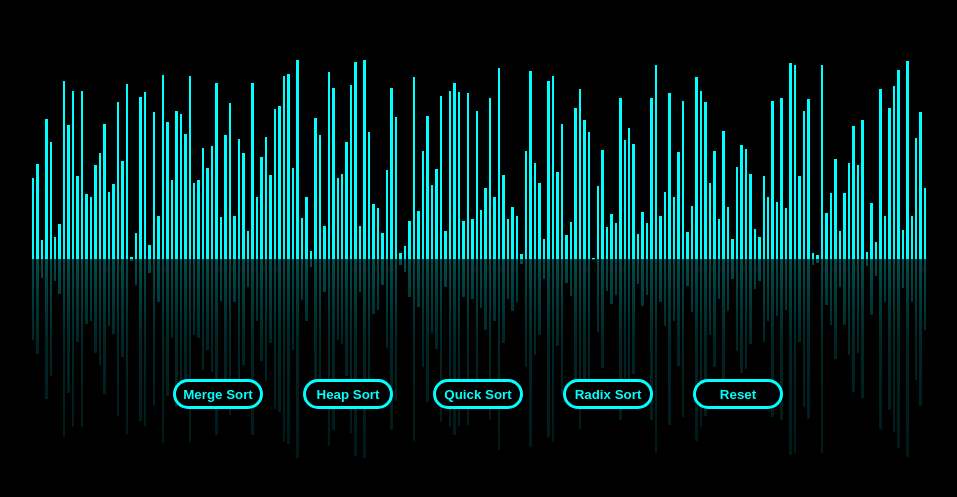
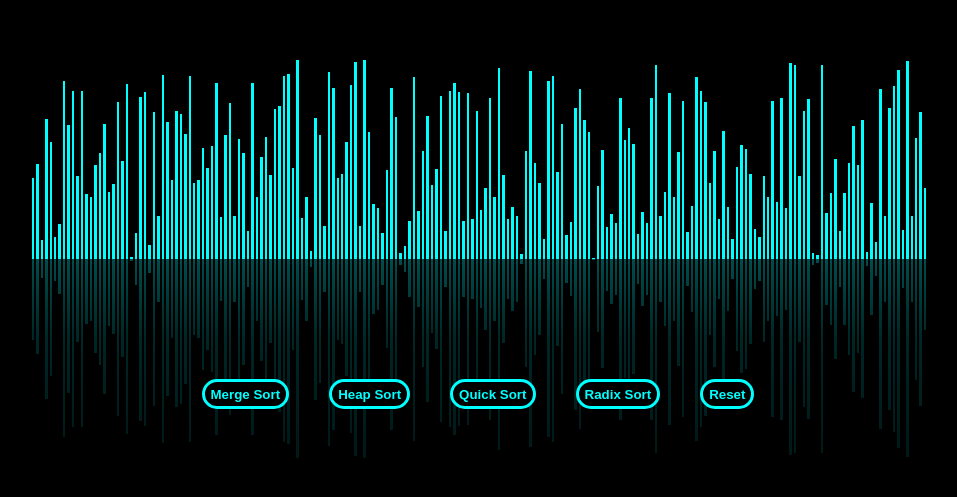
Before and after one commit to Jasper8628/sorting_visualiser, a React (Create React App) app in the folder visualiser/: page / in a window 1280 px wide. Shown: the part 141-638 px from the top of the page, without its empty margins (162-1119 px from the left). Built offline with nearby package versions, Linux system fonts and the light colour scheme.

Commit message:
removed button width

```diff
--- a/visualiser/src/visualiser/style.css
+++ b/visualiser/src/visualiser/style.css
@@ -30,7 +30,7 @@ button{
     color: aqua;
     border: aqua 3px solid;
     border-radius: 1rem;
-    width: 90px;
+    /* width: 90px; */
     height: 30px;
     font-weight: 600;
 }
```
